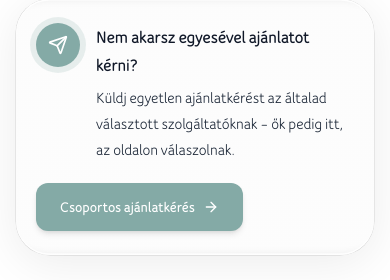
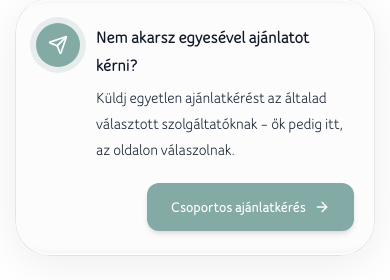
Before and after one commit to weinpergyula-dot/eskuvorekeszulok, a Next.js app: page / in a window 390 px wide. Shown: the part 1246-1526 px from the top of the page. Built offline with nearby package versions, Linux system fonts and the light colour scheme; no server answers; the database is empty.

Commit message:
Csoportos ajánlatkérés sáv: a gomb mobilon is jobbra
Co-Authored-By: Claude Opus 5.5 <noreply@anthropic.com>
Claude-Session: https://claude.ai/code/session_01QVKeofKYxMo6Trce9gWPsp

```diff
--- a/src/components/home/group-quote-cta.tsx
+++ b/src/components/home/group-quote-cta.tsx
@@ -37,7 +37,7 @@ export function GroupQuoteCta() {
           <LoginGateLink
             href="/profil?tab=quotes"
             message="Az ajánlatkérés csak regisztrált felhasználók számára érhető el."
-            className="inline-flex h-12 shrink-0 items-center justify-center gap-2 self-start rounded-xl bg-[#84AAA6] px-6 text-[15px] font-bold text-white shadow-md transition-colors hover:bg-[#6B8E8A] sm:self-auto"
+            className="inline-flex h-12 shrink-0 items-center justify-center gap-2 self-end rounded-xl bg-[#84AAA6] px-6 text-[15px] font-bold text-white shadow-md transition-colors hover:bg-[#6B8E8A] sm:self-auto"
           >
             Csoportos ajánlatkérés
             <ArrowRight className="h-4 w-4" />
```
